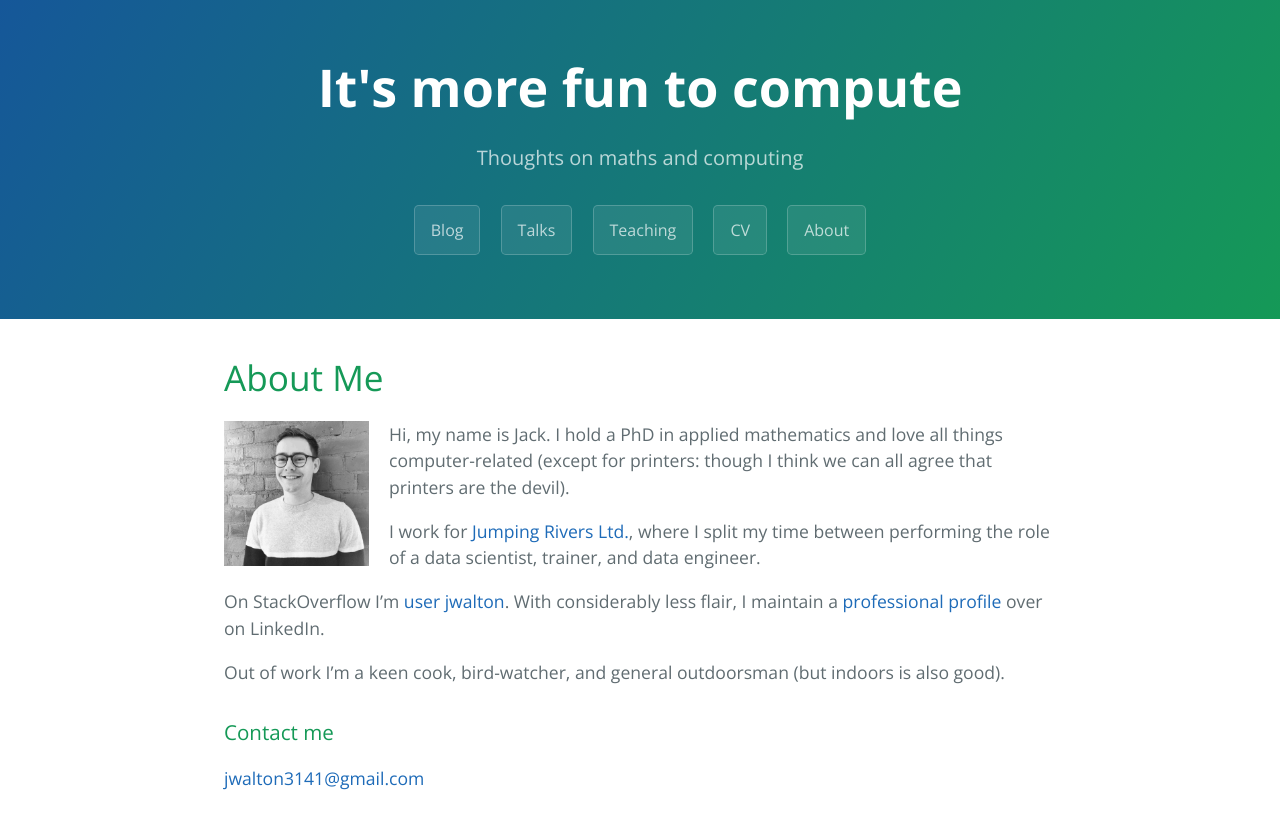
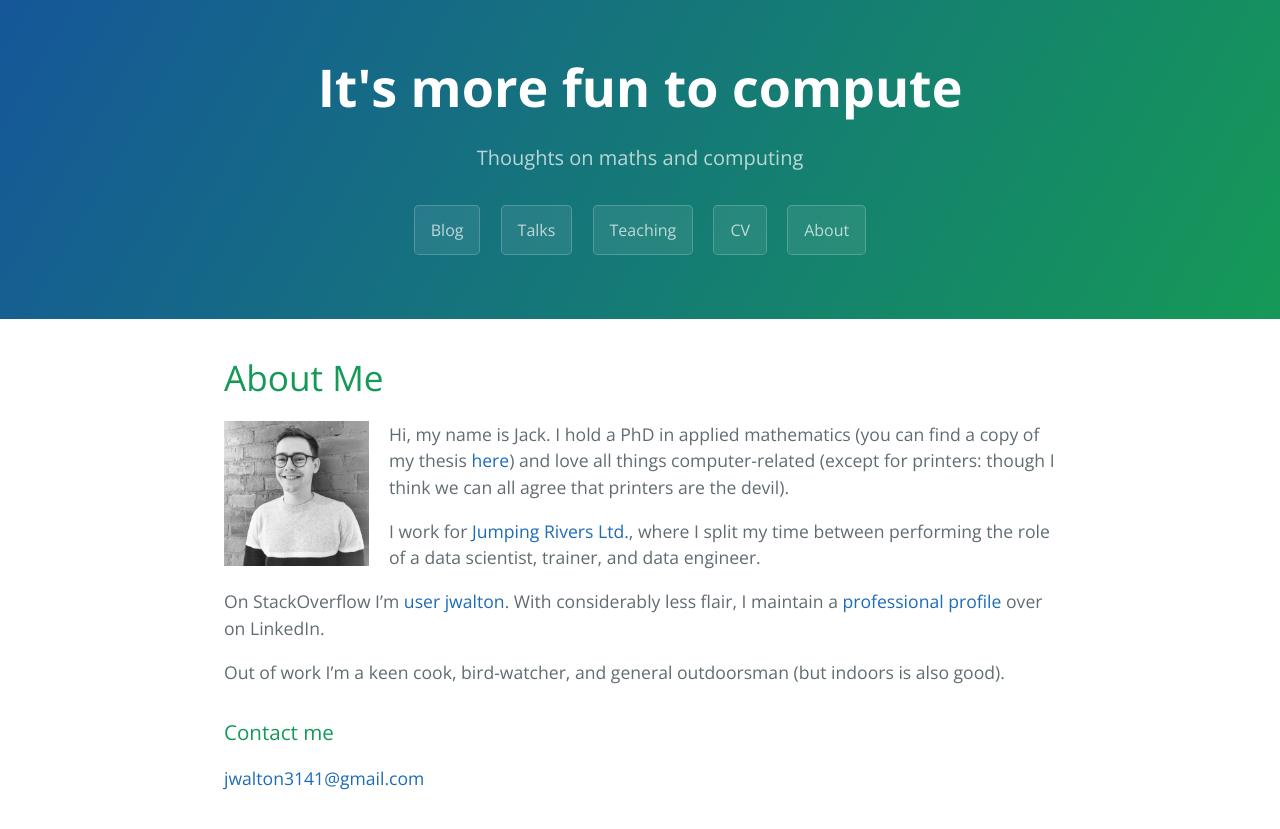
Before and after one commit to jwalton3141/jwalton3141.github.io, a Jekyll site: the page built from about.md, in a window 1280 px wide. Shown: the top 829 px of the page. Built offline with Jekyll 4.4.1, drawn with Linux system fonts in a browser that asks for light colours; our own code applies the rules of GitHub Pages for plain Markdown files.

Commit message:
Add a link to my thesis

```diff
--- a/about.md
+++ b/about.md
@@ -7,9 +7,10 @@ layout: about
 <img style="float: left; padding-right:20px" width="165" height="145"
 src="/assets/portrait.jpg">
 
-Hi, my name is Jack. I hold a PhD in applied mathematics and love all things
-computer-related (except for printers: though I think we can all agree that
-printers are the devil).
+Hi, my name is Jack. I hold a PhD in applied mathematics (you can find a copy
+of my thesis [here](/assets/thesis.pdf)) and love all things computer-related
+(except for printers: though I think we can all agree that printers are the
+devil).
 
 I work for [Jumping Rivers Ltd.](https://www.jumpingrivers.com/), where I split
 my time between performing the role of a data scientist, trainer, and data
```
